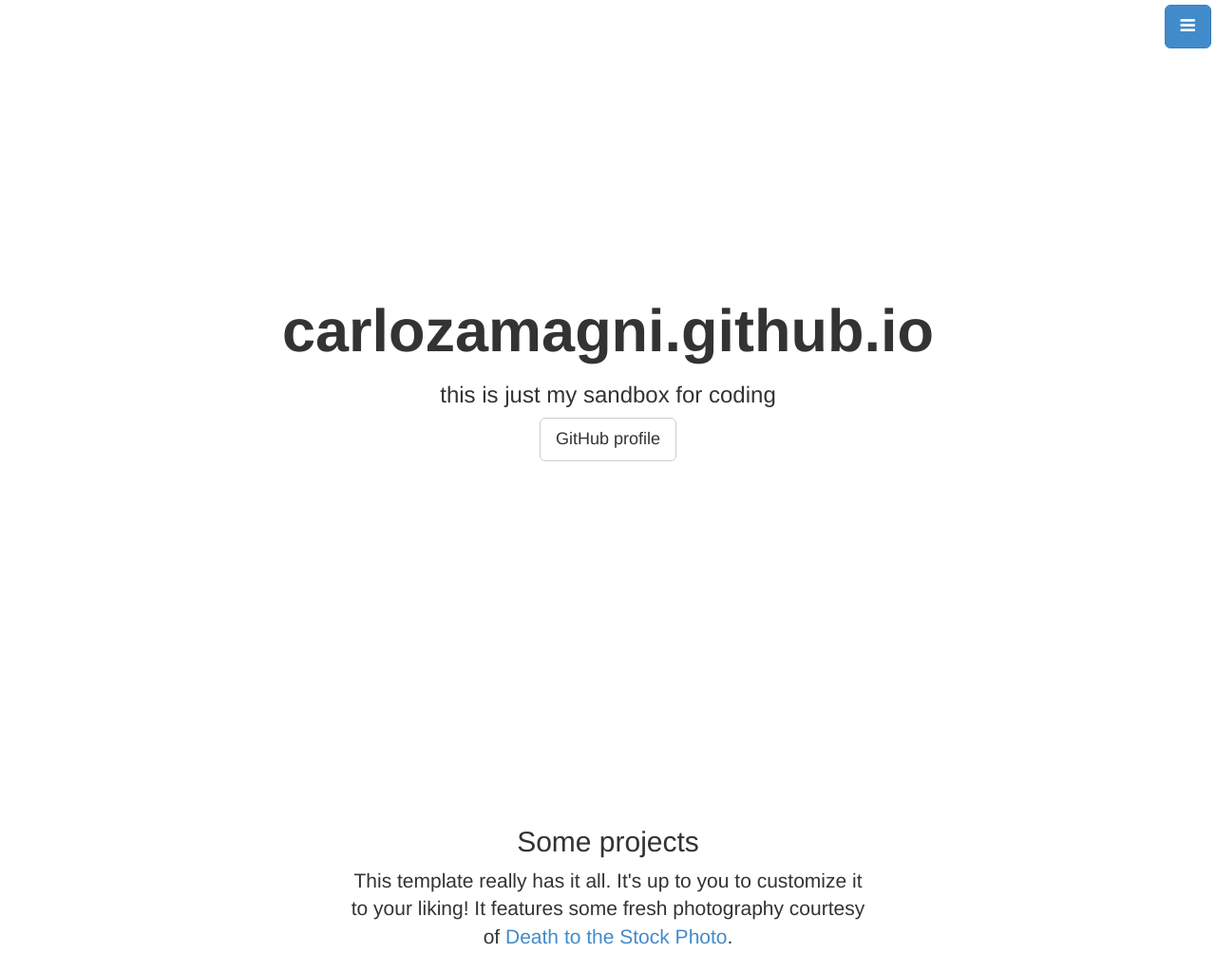
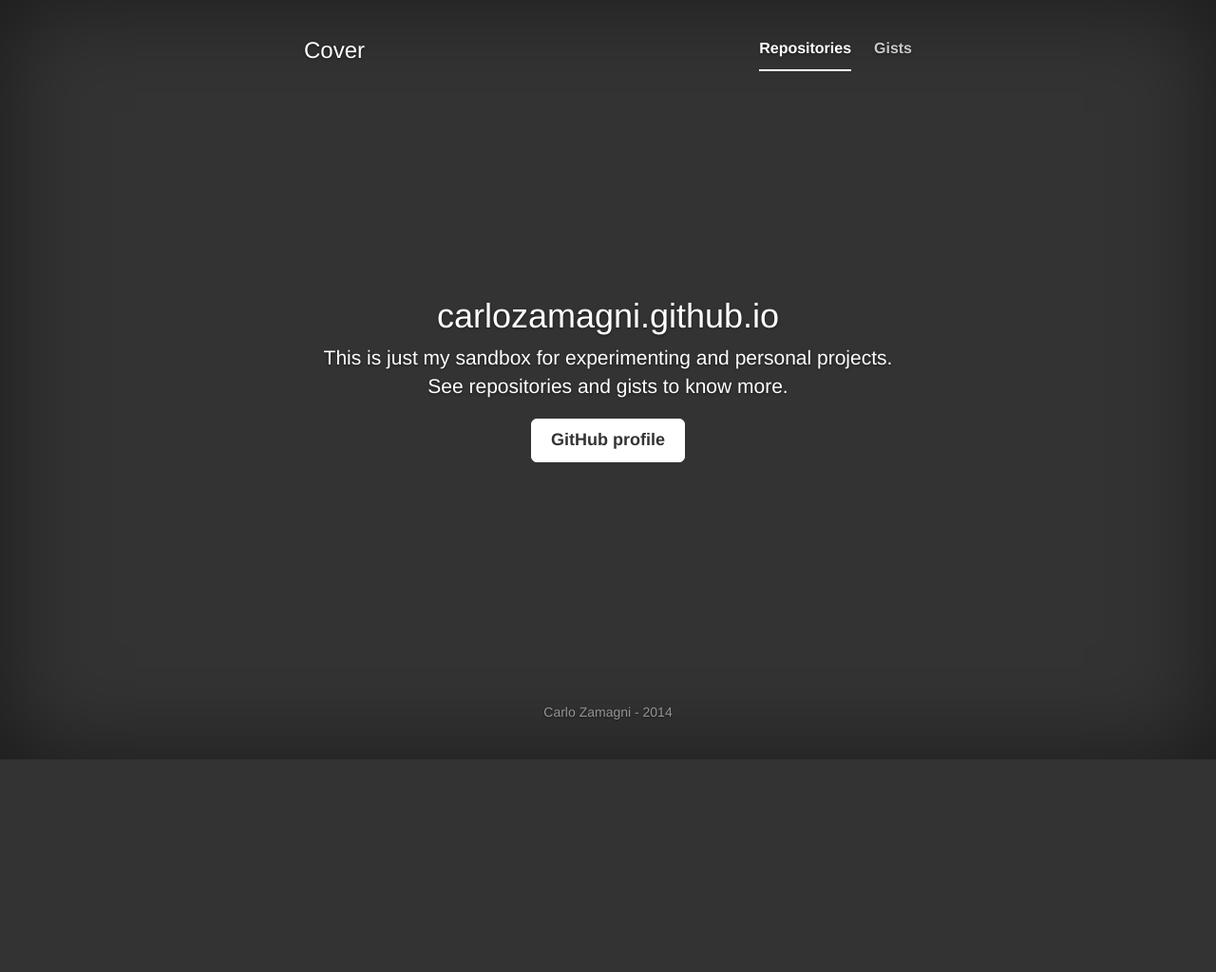
Before and after one commit to carlozamagni/carlozamagni.github.io, a plain HTML site: page index.html in a window 1280 px wide. Shown: the top 1024 px of the page at 95% size. After the commit the page ends 800 px from the top, so only its background shows below. Drawn offline with nearby package versions, Linux system fonts and the light colour scheme.

Commit message:
basic template, dark layout.

```diff
--- /dev/null
+++ b/dist/css/cover.css
@@ -0,0 +1,161 @@
+/*
+ * Globals
+ */
+
+/* Links */
+a,
+a:focus,
+a:hover {
+  color: #fff;
+}
+
+/* Custom default button */
+.btn-default,
+.btn-default:hover,
+.btn-default:focus {
+  color: #333;
+  text-shadow: none; /* Prevent inheritence from `body` */
+  background-color: #fff;
+  border: 1px solid #fff;
+}
+
+
+/*
+ * Base structure
+ */
+
+html,
+body {
+  height: 100%;
+  background-color: #333;
+}
+body {
+  color: #fff;
+  text-align: center;
+  text-shadow: 0 1px 3px rgba(0,0,0,.5);
+  box-shadow: inset 0 0 100px rgba(0,0,0,.5);
+}
+
+/* Extra markup and styles for table-esque vertical and horizontal centering */
+.site-wrapper {
+  display: table;
+  width: 100%;
+  height: 100%; /* For at least Firefox */
+  min-height: 100%;
+}
+.site-wrapper-inner {
+  display: table-cell;
+  vertical-align: top;
+}
+.cover-container {
+  margin-right: auto;
+  margin-left: auto;
+}
+
+/* Padding for spacing */
+.inner {
+  padding: 30px;
+}
+
+
+/*
+ * Header
+ */
+.masthead-brand {
+  margin-top: 10px;
+  margin-bottom: 10px;
+}
+
+.masthead-nav > li {
+  display: inline-block;
+}
+.masthead-nav > li + li {
+  margin-left: 20px;
+}
+.masthead-nav > li > a {
+  padding-right: 0;
+  padding-left: 0;
+  font-size: 16px;
+  font-weight: bold;
+  color: #fff; /* IE8 proofing */
+  color: rgba(255,255,255,.75);
+  border-bottom: 2px solid transparent;
+}
+.masthead-nav > li > a:hover,
+.masthead-nav > li > a:focus {
+  background-color: transparent;
+  border-bottom-color: rgba(255,255,255,.25);
+}
+.masthead-nav > .active > a,
+.masthead-nav > .active > a:hover,
+.masthead-nav > .active > a:focus {
+  color: #fff;
+  border-bottom-color: #fff;
+}
+
+@media (min-width: 768px) {
+  .masthead-brand {
+    float: left;
+  }
+  .masthead-nav {
+    float: right;
+  }
+}
+
+
+/*
+ * Cover
+ */
+
+.cover {
+  padding: 0 20px;
+}
+.cover .btn-lg {
+  padding: 10px 20px;
+  font-weight: bold;
+}
+
+
+/*
+ * Footer
+ */
+
+.mastfoot {
+  color: #999; /* IE8 proofing */
+  color: rgba(255,255,255,.5);
+}
+
+
+/*
+ * Affix and center
+ */
+
+@media (min-width: 768px) {
+  /* Pull out the header and footer */
+  .masthead {
+    position: fixed;
+    top: 0;
+  }
+  .mastfoot {
+    position: fixed;
+    bottom: 0;
+  }
+  /* Start the vertical centering */
+  .site-wrapper-inner {
+    vertical-align: middle;
+  }
+  /* Handle the widths */
+  .masthead,
+  .mastfoot,
+  .cover-container {
+    width: 100%; /* Must be percentage or pixels for horizontal alignment */
+  }
+}
+
+@media (min-width: 992px) {
+  .masthead,
+  .mastfoot,
+  .cover-container {
+    width: 700px;
+  }
+}
--- a/index.html
+++ b/index.html
@@ -1,177 +1,75 @@
+
 <!DOCTYPE html>
 <html lang="en">
   <head>
     <meta charset="utf-8">
-    <meta name="viewport" content="width=device-width, initial-scale=1.0">
+    <meta http-equiv="X-UA-Compatible" content="IE=edge">
+    <meta name="viewport" content="width=device-width, initial-scale=1">
     <meta name="description" content="">
     <meta name="author" content="">
+    <link rel="shortcut icon" href="../../assets/ico/favicon.ico">
 
     <title>carlozamagni.github.io</title>
 
     <!-- Bootstrap core CSS -->
     <link href="./dist/css/bootstrap.css" rel="stylesheet">
 
-    <!-- Add custom CSS here -->
-    <link href="./dist/css/stylish-portfolio.css" rel="stylesheet">
-    <link href="./dist/font-awesome/css/font-awesome.min.css" rel="stylesheet">
+    <!-- Custom styles for this template -->
+    <link href="./dist/css/cover.css" rel="stylesheet">
+
+    <!-- Just for debugging purposes. Don't actually copy this line! -->
+    <!--[if lt IE 9]><script src="../../assets/js/ie8-responsive-file-warning.js"></script><![endif]-->
+
+    <!-- HTML5 shim and Respond.js IE8 support of HTML5 elements and media queries -->
+    <!--[if lt IE 9]>
+      <script src="https://oss.maxcdn.com/libs/html5shiv/3.7.0/html5shiv.js"></script>
+      <script src="https://oss.maxcdn.com/libs/respond.js/1.4.2/respond.min.js"></script>
+    <![endif]-->
   </head>
 
   <body>
 
-    <!-- Side Menu -->
-    <a id="menu-toggle" href="#" class="btn btn-primary btn-lg toggle"><i class="fa fa-bars"></i></a>
-    <div id="sidebar-wrapper">
-      <ul class="sidebar-nav">
-        <a id="menu-close" href="#" class="btn btn-default btn-lg pull-right toggle"><i class="fa fa-times"></i></a>
-        <li class="sidebar-brand"><a href="http://startbootstrap.com">Start Bootstrap</a></li>
-        <li><a href="#repositories">Repositories</a></li>
-        <li><a href="#about">About</a></li>
-        <li><a href="#contact">Contact</a></li>
+    <div class="site-wrapper">
+
+      <div class="site-wrapper-inner">
+
+        <div class="cover-container">
+
+          <div class="masthead clearfix">
+            <div class="inner">
+              <h3 class="masthead-brand">Cover</h3>
+              <ul class="nav masthead-nav">
+                <li class="active"><a href="https://github.com/carlozamagni?tab=repositories">Repositories</a></li>
+                <li><a href="https://gist.github.com/carlozamagni">Gists</a></li>
               </ul>
             </div>
-    <!-- /Side Menu -->
+          </div>
 
-    <!-- Full Page Image Header Area -->
-    <div id="top" class="header">
-      <div class="vert-text">
-        <h1>carlozamagni.github.io</h1>
-        <h3>this is just my sandbox for coding</h3>
-        <a href="https://github.com/carlozamagni" class="btn btn-default btn-lg">GitHub profile</a>
+          <div class="inner cover">
+            <h1 class="cover-heading">carlozamagni.github.io</h1>
+            <p class="lead">This is just my sandbox for experimenting and personal projects.<br />See repositories and gists to know more.</p>
+            <p class="lead">
+              <a href="https://github.com/carlozamagni" class="btn btn-lg btn-default">GitHub profile</a>
+            </p>
+          </div>
+
+          <div class="mastfoot">
+            <div class="inner">
+              <p>Carlo Zamagni - 2014</p>
             </div>
           </div>
-    <!-- /Full Page Image Header Area -->
 
-    <!-- Intro -->
-    <div id="about" class="intro">
-      <div class="container">
-        <div class="row">
-          <div class="col-md-6 col-md-offset-3 text-center">
-            <h2>Some projects</h2>
-            <p class="lead">This template really has it all. It's up to you to customize it to your liking! It features some fresh photography courtesy of <a target="_blank" href="http://join.deathtothestockphoto.com/">Death to the Stock Photo</a>.</p>
         </div>
+
       </div>
+
     </div>
-    </div>
-    <!-- /Intro -->
 
-    <!-- Services -->
-    <!--
-    <div id="services" class="services">
-      <div class="container">
-      </div>
-    </div>
-    -->
-    <!-- /Services -->
-
-    <!-- Callout -->
-    <!--
-    <div class="callout">
-      <div class="vert-text">
-        <h1>A Dramatic Text Area</h1>
-      </div>
-    </div>
-    -->
-    <!-- /Callout -->
-
-    <!-- Portfolio -->
-    <div id="portfolio" class="portfolio">
-      <div class="container">
-        <div class="row">
-            <div class="col-md-4"></div>
-            <div class="col-md-4">
-                <p>a</p>
-            </div>
-            <div class="col-md-4"></div>
-        </div>
-        <div class="row">
-            <div class="col-md-4"></div>
-            <div class="col-md-4">
-                <p>b</p>
-            </div>
-            <div class="col-md-4"></div>
-        </div>
-        <div class="row">
-            <div class="col-md-4"></div>
-            <div class="col-md-4">
-                <p>c</p>
-            </div>
-            <div class="col-md-4"></div>
-        </div>
-      </div>
-    </div>
-    <!-- /Portfolio -->
-
-    <!-- Call to Action -->
-    <div id="repositories" class="call-to-action">
-      <div class="container">
-        <div class="row">
-          <div class="col-md-6 col-md-offset-3 text-center">
-            <!-- h3>The buttons below are impossible to resist.</h3 -->
-            <a href="#" class="btn btn-lg btn-default">Gists</a>
-            <a href="#" class="btn btn-lg btn-primary">Repositories</a>
-          </div>
-        </div>
-      </div>
-    </div>
-    <!-- /Call to Action -->
-
-    <!-- Footer -->
-    <footer>
-      <div class="container">
-        <div class="row">
-          <div class="col-md-6 col-md-offset-3 text-center">
-            <ul class="list-inline">
-              <li><i class="fa fa-facebook fa-3x"></i></li>
-              <li><i class="fa fa-twitter fa-3x"></i></li>
-              <li><i class="fa fa-dribbble fa-3x"></i></li>
-            </ul>
-            <div class="top-scroll">
-              <a href="#top"><i class="fa fa-circle-arrow-up scroll fa-4x"></i></a>
-            </div>
-            <hr>
-            <p><a href="https://github.com/carlozamagni/carlozamagni.github.io">source code for this page</a></p>
-          </div>
-        </div>
-      </div>
-    </footer>
-    <!-- /Footer -->
-
-    <!-- JavaScript -->
-    <script src="dist/js/jquery-1.10.2.min.js"></script>
-    <script src="dist/js/bootstrap.js"></script>
-
-    <!-- Custom JavaScript for the Side Menu and Smooth Scrolling -->
-    <script>
-        $("#menu-close").click(function(e) {
-            e.preventDefault();
-            $("#sidebar-wrapper").toggleClass("active");
-        });
-    </script>
-    <script>
-        $("#menu-toggle").click(function(e) {
-            e.preventDefault();
-            $("#sidebar-wrapper").toggleClass("active");
-        });
-    </script>
-    <script>
-      $(function() {
-        $('a[href*=#]:not([href=#])').click(function() {
-          if (location.pathname.replace(/^\//,'') == this.pathname.replace(/^\//,'')
-            || location.hostname == this.hostname) {
-
-            var target = $(this.hash);
-            target = target.length ? target : $('[name=' + this.hash.slice(1) +']');
-            if (target.length) {
-              $('html,body').animate({
-                scrollTop: target.offset().top
-              }, 1000);
-              return false;
-            }
-          }
-        });
-      });
-    </script>
-
+    <!-- Bootstrap core JavaScript
+    ================================================== -->
+    <!-- Placed at the end of the document so the pages load faster -->
+    <script src="https://ajax.googleapis.com/ajax/libs/jquery/1.11.0/jquery.min.js"></script>
+    <script src="./dist/js/bootstrap.js"></script>
+    <script src="../../assets/js/docs.min.js"></script>
   </body>
-
 </html>
```
Also changed, not shown: index_scrolling_portfolio.html (added, +177 -0 lines). Lines whose indentation alone changed are shown as unchanged.
